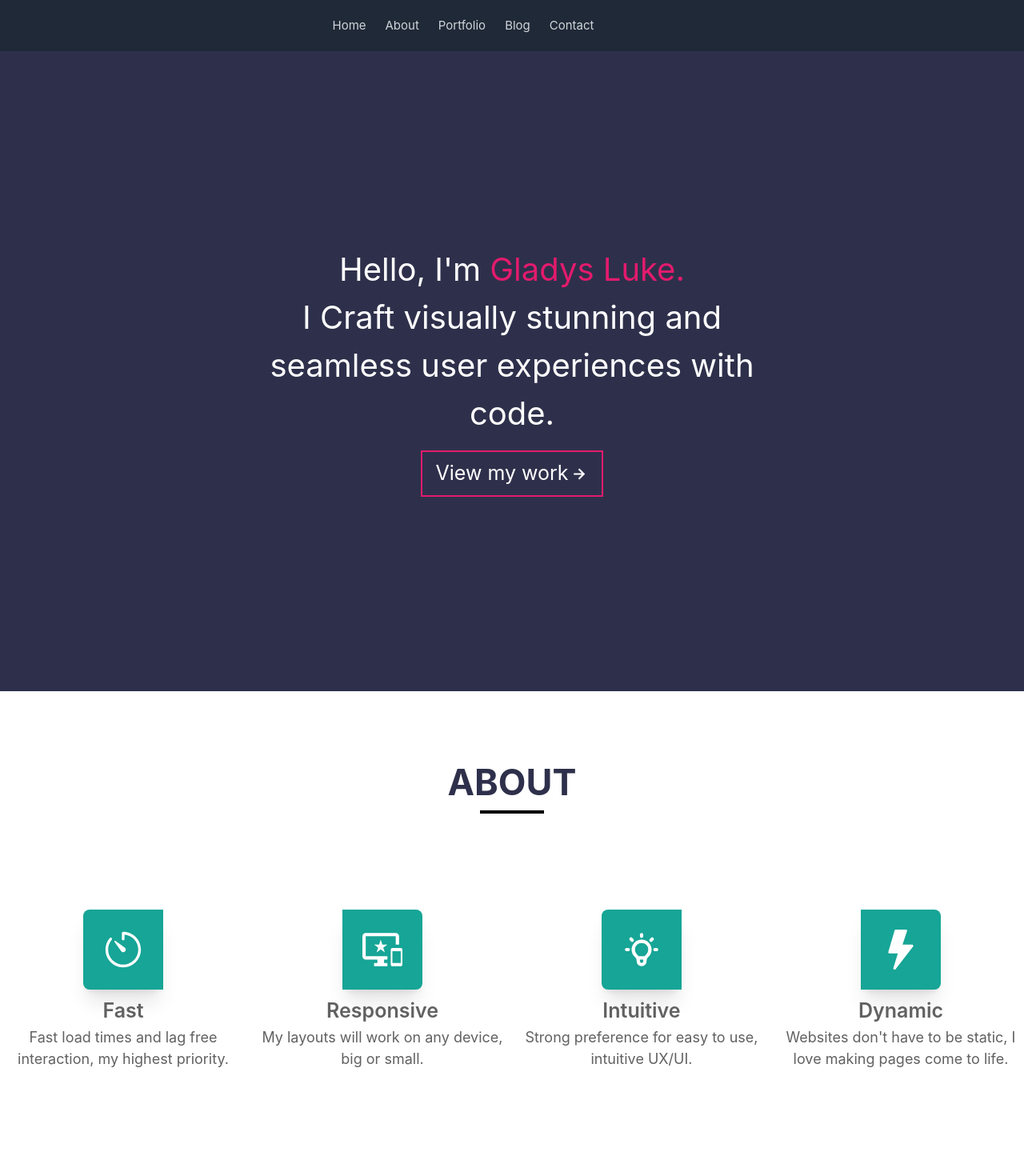
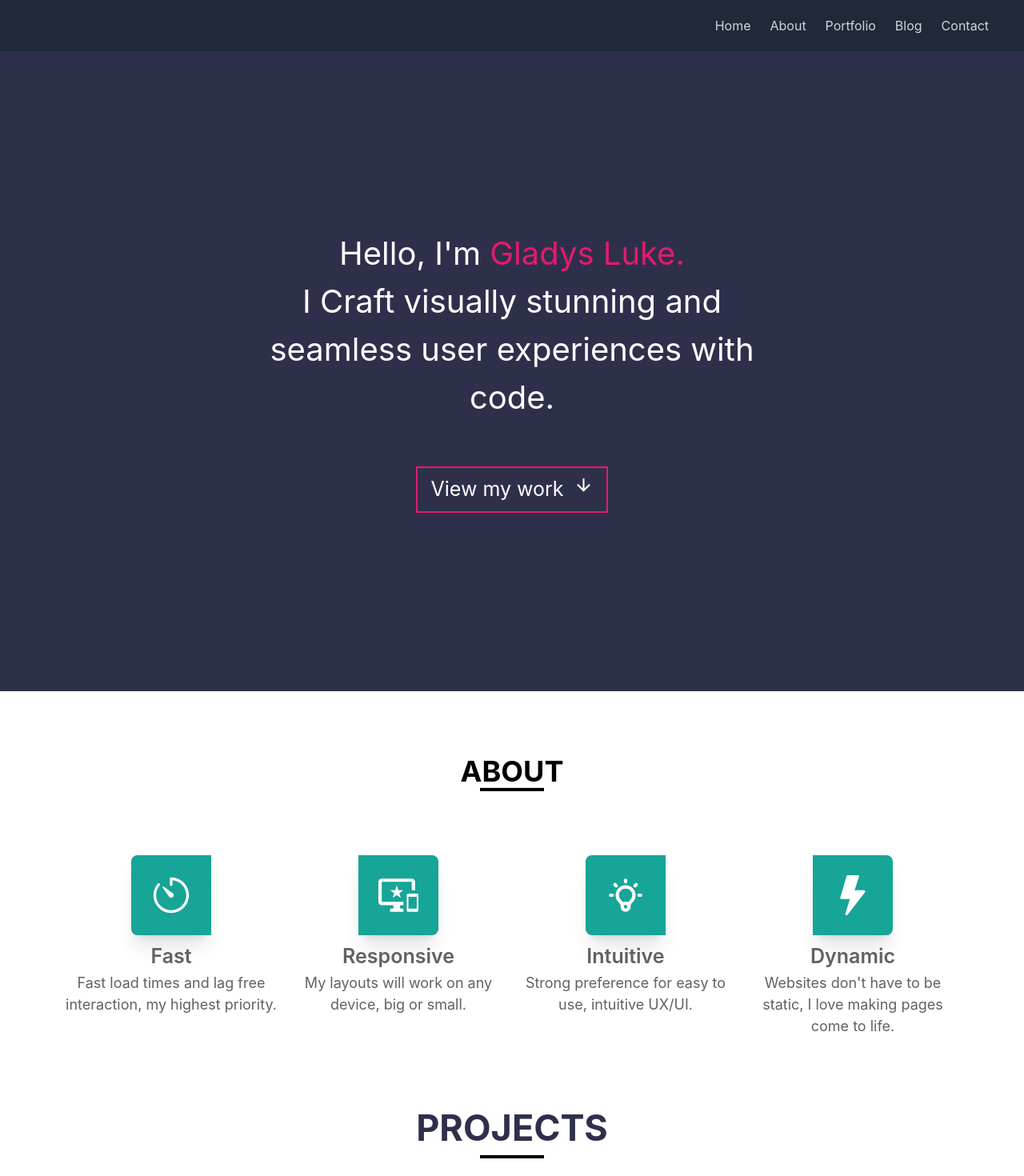
Before and after one commit to Gladys-Luke/portfolio, a React (Create React App) app: page / in a window 1280 px wide. Shown: the top 1470 px of the page at 80% size. Built offline with nearby package versions, Linux system fonts and the light colour scheme; no server answers.

Commit message:
another commit

```diff
--- a/package.json
+++ b/package.json
@@ -13,6 +13,7 @@
     "react": "^18.2.0",
     "react-dom": "^18.2.0",
     "react-icons": "^4.7.1",
+    "react-responsive": "^9.0.2",
     "react-router-dom": "^6.8.2",
     "react-scripts": "5.0.1",
     "react-scroll": "^1.8.9",
--- a/src/App.css
+++ b/src/App.css
@@ -5,3 +5,7 @@
 
   }
 }
+.rotate-down {
+  transform: rotate(180deg);
+  transition: transform 0.5s ease; /* Adjust the duration and easing as needed */
+}
--- a/src/components/About.jsx
+++ b/src/components/About.jsx
@@ -8,14 +8,18 @@ import ProgressBar from "@ramonak/react-progress-bar";
 
 function About() {
   return (
-    <div className="h-[100%] w-full flex flex-col gap-10" id="component1">
-      <div className="pb-[5rem] pt-[5rem]">
+    <div
+      className="h-[100%] w-full m-auto items-center justify-center self-center flex flex-col sm:flex sm:items-center sm:justify-center gap-10"
+      id="component1"
+    >
+      <div className="w-full flex flex-col items-center justify-center sm:items-stretch sm:justify-center sm:align-middle sm:m-auto">
+        <div className="pb-[5rem] pt-[5rem]" >
           <h1
             data-aos="fade-right"
             data-aos-duration="1000"
             data-aos-offset="300"
             data-aos-easing="ease-in-sine"
-          className="flex justify-center items-center  text-[45px] text-[#2e304b] font-bold "
+            className="text-4xl text-center font-bold"
           >
             ABOUT
           </h1>
@@ -25,10 +29,10 @@ function About() {
             data-aos-offset="300"
             data-aos-easing="ease-in-sine"
             data-aos-delay="900"
-          className="w-[5rem] h-[5px] top-0 bg-[#000000] flex items-center justify-center text-center m-auto "
+            className="w-[5rem] h-[5px] top-0 bg-[#000000] mx-auto"
           />
         </div>
-      <div className="grid grid-cols-2 grid-rows sm:flex gap-4">
+        <div className="lg:mx-20 mx-5 grid grid-cols-2 sm:ml-32 sm:grid-cols-2 lg:flex gap-4 m-auto">
           <div
             data-aos="flip-right"
             data-aos-duration="1000"
@@ -81,28 +85,33 @@ function About() {
               Dynamic
             </h1>
             <p className="text-[14px] text-center sm:text-[18px] text-[#616161]">
-            Websites don't have to be static, I love making pages come to life.
+              Websites don't have to be static, I love making pages come to
+              life.
             </p>
           </div>
         </div>
-      <div className="w-[90%] flex flex-col sm:flex-row gap-6 justify-center pt-[100px] ">
+      </div>
+      {/* <div className="w-full flex flex-col sm:flex-row sm:items-center  gap-6 justify-center pt-[100px]">
         <div
           data-aos="fade-up-right"
-          className="flex flex-col text-center  items-center gap-4"
+          className="flex flex-col text-center items-center gap-4  sm:w-[50%]"
         >
           <img
             src={Profile}
             alt="profile"
-            className="w-[200px] h-[270px] rounded-full  "
+            className="w-[200px] h-[270px] rounded-full "
           />
           <h1 className="text-[20px] font-bold text-[#616161]">MEET ME!</h1>
-          <p className=" text-[#616161] w-[60%]">
+          <p className="text-[#616161] w-[60%]">
             I am an experienced Front-end Developer with a proven track record
             in creating visually engaging and user-centric web applications. I
             am a skilled problem-solver and team player. Let's discuss!
           </p>
         </div>
-        <div data-aos="fade-up-left" className="flex flex-col gap-8">
+        <div
+          data-aos="fade-up-left"
+          className="flex flex-col gap-8 md:gap-8 sm:mr-10 sm:w-[50%]"
+        >
           <div className="flex text-center items-center ">
             <h6 className="bg-[#04c2c9] text-[13px]  text-[#ffffff] font-bold w-[100px]">
               HTML
@@ -212,7 +221,7 @@ function About() {
             />
           </div>
         </div>
-      </div>
+      </div> */}
     </div>
   );
 }
--- a/src/components/Landing.jsx
+++ b/src/components/Landing.jsx
@@ -1,34 +1,48 @@
 import React from "react";
-import { useEffect } from 'react';
-import { BiRightArrowAlt } from 'react-icons/bi';
-import AOS from 'aos';
-import 'aos/dist/aos.css';
-
-
+import { useEffect } from "react";
+import { BiRightArrowAlt } from "react-icons/bi";
+import { Link } from "react-scroll";
+import AOS from "aos";
+import "aos/dist/aos.css";
+import { IoMdArrowDown } from "react-icons/io";
 
 function Landing() {
   useEffect(() => {
     AOS.init({
       duration: 3000, // animation duration in ms
-      easing: 'ease-in-out', // animation easing
+      easing: "ease-in-out", // animation easing
       once: true, // animation occurs only once
-      mirror: false // animation occurs only once
+      mirror: false, // animation occurs only once
     });
   }, []);
   return (
     <div id="component5" className="w-full">
-        <div  className="bg-[#2e304b] h-[100vh] flex flex-col gap-4  items-center justify-center">
-      <div data-aos="zoom-in" className="w-[50%] text-[#ffffff] text-[20px] sm:text-[40px] flex flex-col items-center text-center">
-        <h1>
-          Hello, I'm <span className="text-[#e31b6d]">Gladys Luke.</span>
-        </h1>
-        <h1>I Craft visually stunning and seamless user experiences with code.</h1>
+      <div className="bg-[#2e304b] h-[100vh] flex flex-col gap-4  items-center justify-center">
+        <div
+          data-aos="zoom-in"
+          className="w-[50%] text-[#ffffff] text-[20px] sm:text-[40px] flex flex-col items-center text-center"
+        >
+          <h1>
+            Hello, I'm <span className="text-[#e31b6d]">Gladys Luke.</span>
+          </h1>
+          <h1>
+            I Craft visually stunning and seamless user experiences with code.
+          </h1>
+        </div>
+        <div
+          data-aos="zoom-in"
+          className=" text-[#ffffff] border-solid border-2 mt-10 border-[#e31b6d] "
+        >
+          <Link to="component2" smooth={true} duration={500}>
+            <a
+              href="url"
+              className="flex gap-3 text-[25px] px-4 py-2 items-center hover:bg-[#e31b6d] hover:transition hover:delay-300 hover:duration-700 hover:ease-in-out"
+            >
+              View my work <IoMdArrowDown class="animate-bounce"/>
+            </a>
+          </Link>
+        </div>
       </div>
-      <div data-aos="zoom-in" className=" text-[#ffffff] border-solid border-2 border-[#e31b6d] ">
-      <a href="url" className="flex text-[25px] px-4 py-2 flex items-center hover:bg-[#e31b6d] hover:transition hover:delay-300 hover:duration-700 hover:ease-in-out">View my work <BiRightArrowAlt  /></a>
-      </div>
-    </div>
-
     </div>
   );
 }
--- a/src/components/Nav.jsx
+++ b/src/components/Nav.jsx
@@ -2,11 +2,11 @@ import React, { useState } from "react";
 import { Link } from "react-scroll";
 import { GoThreeBars } from "react-icons/go";
 import { FaTimes } from "react-icons/fa";
-
+import { useMediaQuery } from "react-responsive";
 
 function Nav() {
+  const isSmallScreen = useMediaQuery({ maxWidth: 768 });
   const [isOpen, setIsOpen] = useState(false);
-
 
   const toggleNavbar = () => {
     setIsOpen(!isOpen);
@@ -16,7 +16,13 @@ function Nav() {
     <nav className="bg-gray-800">
       <div className="max-w-7xl mx-auto px-2 sm:px-6 lg:px-8">
         <div className="relative flex items-center justify-between h-16">
-          <div className={(isOpen === false ? "absolute  inset-y-0 right-[0px] flex items-center sm:hidden" : "absolute  left-[300px] top-[10px] flex items-center sm:hidden")}>
+          <div
+            className={
+              isOpen === false
+                ? "absolute  inset-y-0 right-[0px] flex items-center sm:hidden"
+                : "absolute  left-[300px] top-[10px] flex items-center sm:hidden"
+            }
+          >
             <button
               type="button"
               className="inline-flex items-end justify-center p-2 rounded-md text-gray-400 hover:text-white hover:bg-gray-700 focus:outline-none focus:ring-2 focus:ring-inset focus:ring-[#e31b6d]"
@@ -32,10 +38,10 @@ function Nav() {
               )}
             </button>
           </div>
-          <div className="flex-1 flex  items-center justify-center sm:items-stretch sm:justify-start">
+          <div className="flex-1 flex items-center justify-center sm:items-stretch sm:justify-end">
             <div className="hidden sm:block sm:ml-6">
-              <div className="flex  space-x-4">
-                <ul className="flex justify-between ml-auto w-[1%]  text-[15px] text-[#ffffff] py-2">
+            <div className="flex justify-end space-x-4">
+              <ul className={`flex flex-wrap justify-end ${isSmallScreen ? "justify-center" : ""}`}>
                   <li className="hover:text-[#e31b6d] cursor-pointer text-gray-300 hover:bg-gray-700 px-3 py-2 rounded-md">
                     <Link to="component5" smooth={true} duration={500}>
                       Home
@@ -46,7 +52,7 @@ function Nav() {
                       About
                     </Link>
                   </li>
-                  <li className="hover:text-#e31b6d] cursor-pointer text-gray-300 hover:bg-gray-700 px-3 py-2 rounded-md">
+                  <li className="hover:text-[#e31b6d] cursor-pointer text-gray-300 hover:bg-gray-700 px-3 py-2 rounded-md">
                     <Link to="component2" smooth={true} duration={500}>
                       Portfolio
                     </Link>
@@ -68,7 +74,10 @@ function Nav() {
         </div>
       </div>
       {isOpen && (
-        <div className="sm:hidden transition-all duration-500 ease-in-out" id="mobile-menu" >
+        <div
+          className="sm:hidden transition-all duration-500 ease-in-out"
+          id="mobile-menu"
+        >
           <div className="px-2 pt-2 pb-3 space-y-1">
             <ul className=" w-[45%] justify-around text-[15px] sm:text-[25px] text-[#ffffff] py-2">
               <li className="hover:text-[#e31b6d] cursor-pointer text-gray-300 hover:bg-gray-700 px-3 py-2 rounded-md">
--- a/src/components/Projects.jsx
+++ b/src/components/Projects.jsx
@@ -19,7 +19,7 @@ function Projects() {
         data-aos="fade-up"
         className=" flex flex-col justify-center items-center"
       >
-        <div className="flex  flex-col sm:grid sm:grid-cols-3 gap-6">
+        <div class="grid grid-cols-1 sm:grid-cols-2 lg:grid-cols-3 gap-10 mx-14">
           <div class="relative">
             <img
               src={Emwesto}
```
Also changed, not shown: 1 other file (tests, documents, lock files or other folders). Lines whose indentation alone changed are shown as unchanged.
